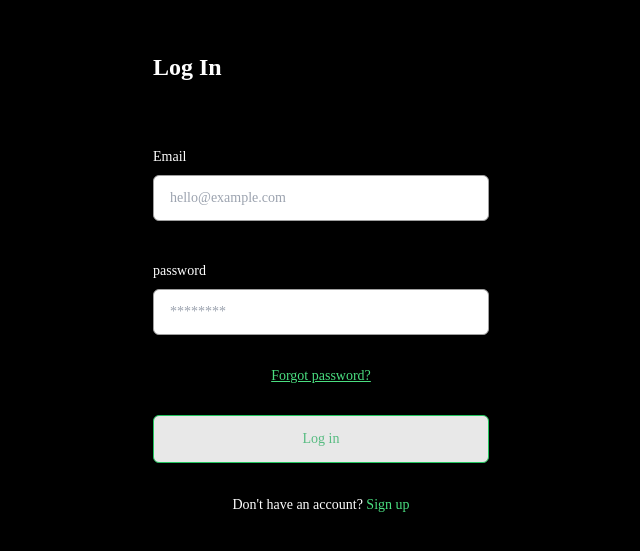
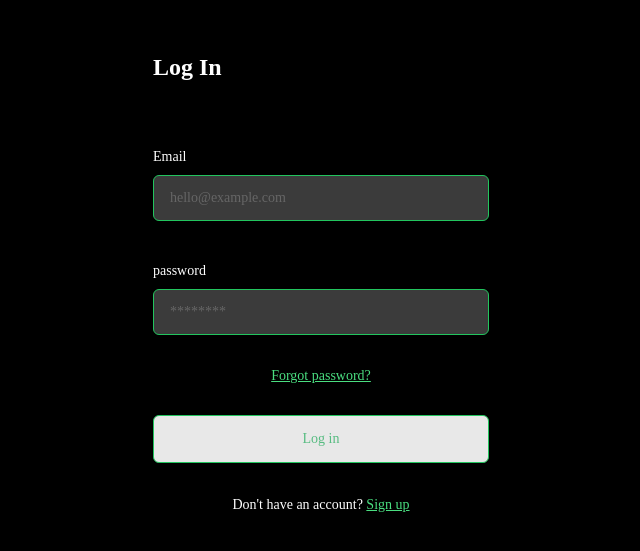
Before and after one commit to AzhuraaaReyy/YoungBloom, a React (Vite) app: page /login in a window 1280 px wide. Shown: the part 117-668 px from the top of the page, without its empty margins (319-959 px from the left). Built offline with nearby package versions, Linux system fonts and the light colour scheme; a web font is replaced by a local one.

Commit message:
halamanlogin2

```diff
--- a/src/Components/Elements/LabeledInput/input.jsx
+++ b/src/Components/Elements/LabeledInput/input.jsx
@@ -4,7 +4,7 @@ const Input = ({ name, type, placeholder, register }) => {
   return (
     <input
       type={type}
-      className={`${variant} py-3 ps-4 text-sm rounded-md w-full text-gray-01 focus:border-black focus:outline-none focus:ring-0`}
+      className={`${variant} py-3 ps-4 text-sm rounded-md w-full text-white placeholder-gray-01 focus:border-black focus:outline-none focus:ring-0 bg-[#9C9C9C60] border border-green-500`}
       placeholder={placeholder}
       name={name}
       id={name}
--- a/src/Components/Fragments/FormLogin.jsx
+++ b/src/Components/Fragments/FormLogin.jsx
@@ -27,7 +27,6 @@ const Login = () => {
                 type="email"
                 placeholder="hello@example.com"
                 name="email"
-                className="bg-black"
                 register={{
                   ...register("email", {
                     required: "Email Tidak Boleh Kosong!",
@@ -66,7 +65,10 @@ const Login = () => {
 
             {/* Lupa Password */}
             <div className="text-center mb-7">
-              <NavLink to="/forgot-password" className="text-green-400 text-sm underline">
+              <NavLink
+                to="/forgot-password"
+                className="text-green-400 text-sm underline"
+              >
                 Forgot password?
               </NavLink>
             </div>
@@ -75,7 +77,9 @@ const Login = () => {
             <Button
               variant={`
                 ${
-                  !isValid ? "bg-gray-05 text-[#58BC82] " : "bg-green-500 text-white"
+                  !isValid
+                    ? "bg-gray-05 text-[#58BC82] "
+                    : "bg-green-500 text-white"
                 } w-full  border border-green-500 rounded-[50px] "`}
               type="submit"
               className="w-full bg-green-500 text-white py-2 rounded-md font-semibold hover:bg-green-600 transition"
@@ -87,7 +91,7 @@ const Login = () => {
           {/* Link ke Sign Up */}
           <div className="text-center mt-8 text-sm">
             Don't have an account?{" "}
-            <NavLink to="/register" className="text-green-400">
+            <NavLink to="/register" className="text-green-400 underline">
               Sign up
             </NavLink>
           </div>
```
